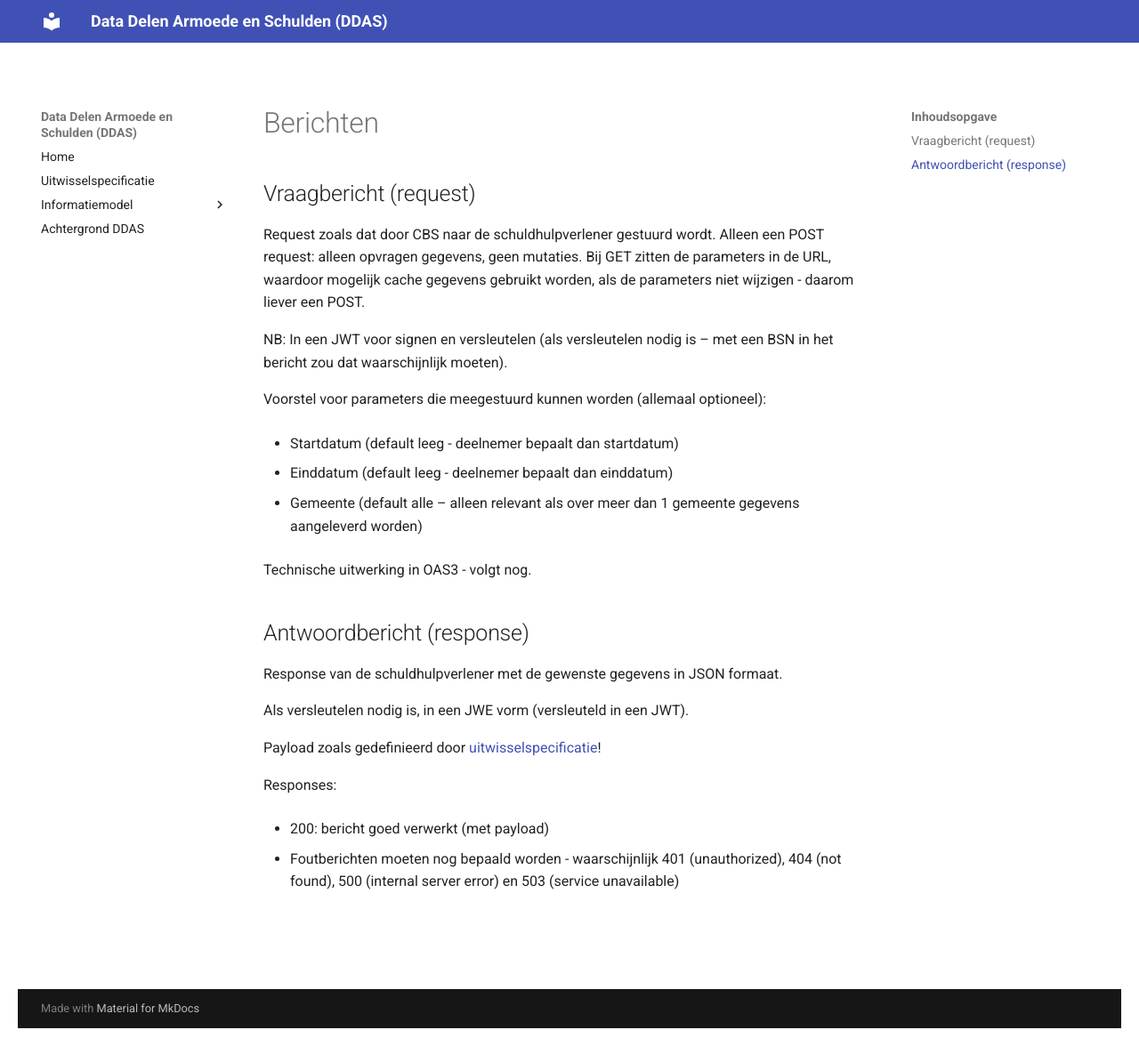
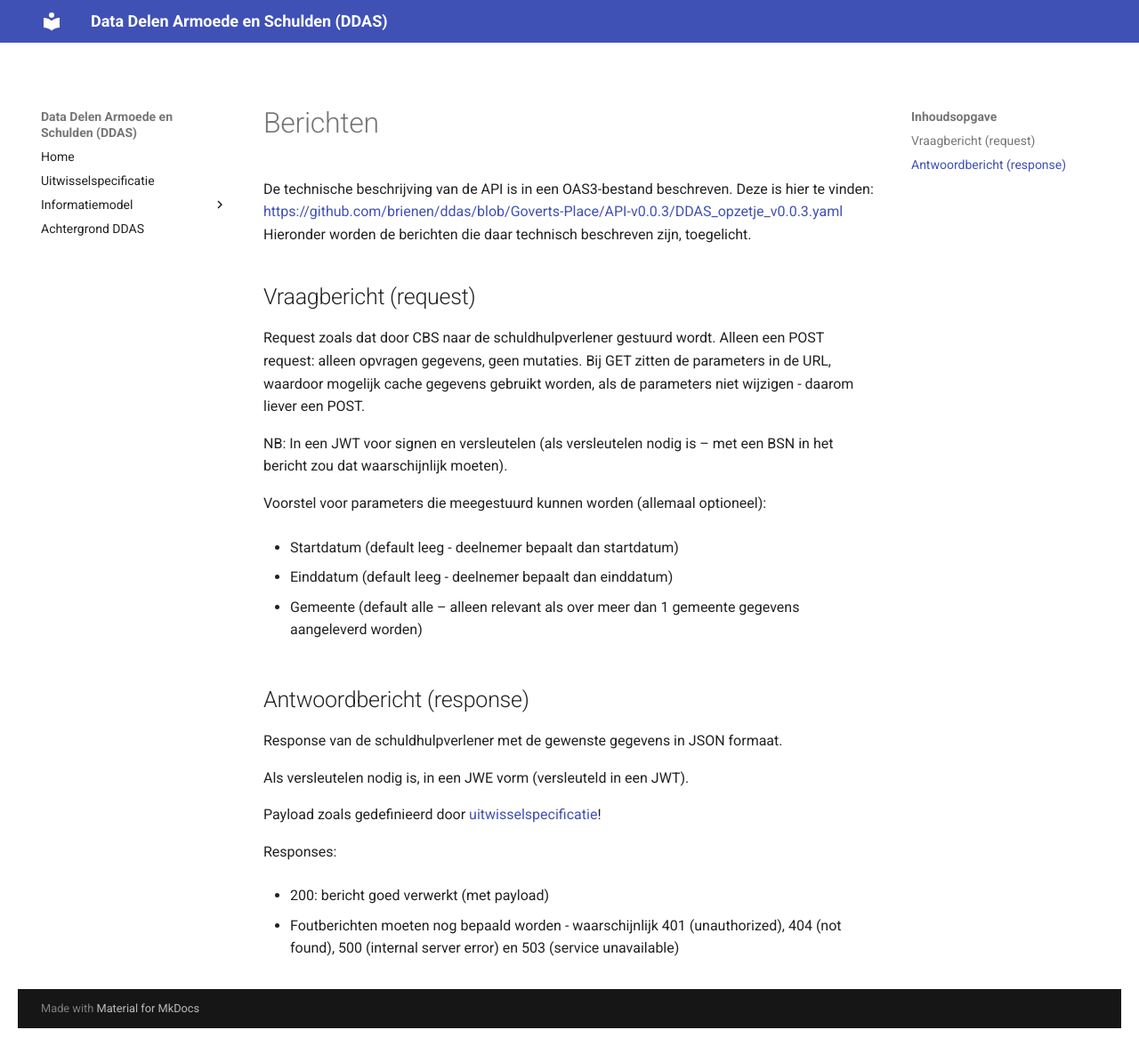
Before and after one commit to VNG-Realisatie/ddas, an MkDocs documentation site: the page built from docs/API/berichten.md, in a window 1280 px wide and 1176 px high. Shown: the whole window at 89% size. Built offline with MkDocs 1.6.1 and Material for MkDocs 9.7.7, drawn with Linux system fonts in a browser that asks for light colours; the version menu is left out.

Commit message:
Update berichten.md
Link naar YAML bestand opgenomen

```diff
--- a/docs/API/berichten.md
+++ b/docs/API/berichten.md
@@ -1,4 +1,7 @@
 # Berichten
+
+De technische beschrijving van de API is in een OAS3-bestand beschreven. Deze is hier te vinden: https://github.com/brienen/ddas/blob/Goverts-Place/API-v0.0.3/DDAS_opzetje_v0.0.3.yaml
+Hieronder worden de berichten die daar technisch beschreven zijn, toegelicht.
 
 ## Vraagbericht (request)
 
@@ -14,7 +17,6 @@ Voorstel voor parameters die meegestuurd kunnen worden (allemaal optioneel):
 
 - Gemeente (default alle – alleen relevant als over meer dan 1 gemeente gegevens aangeleverd worden)
 
-Technische uitwerking in OAS3 - volgt nog.
 
 ## Antwoordbericht (response)
 
```
